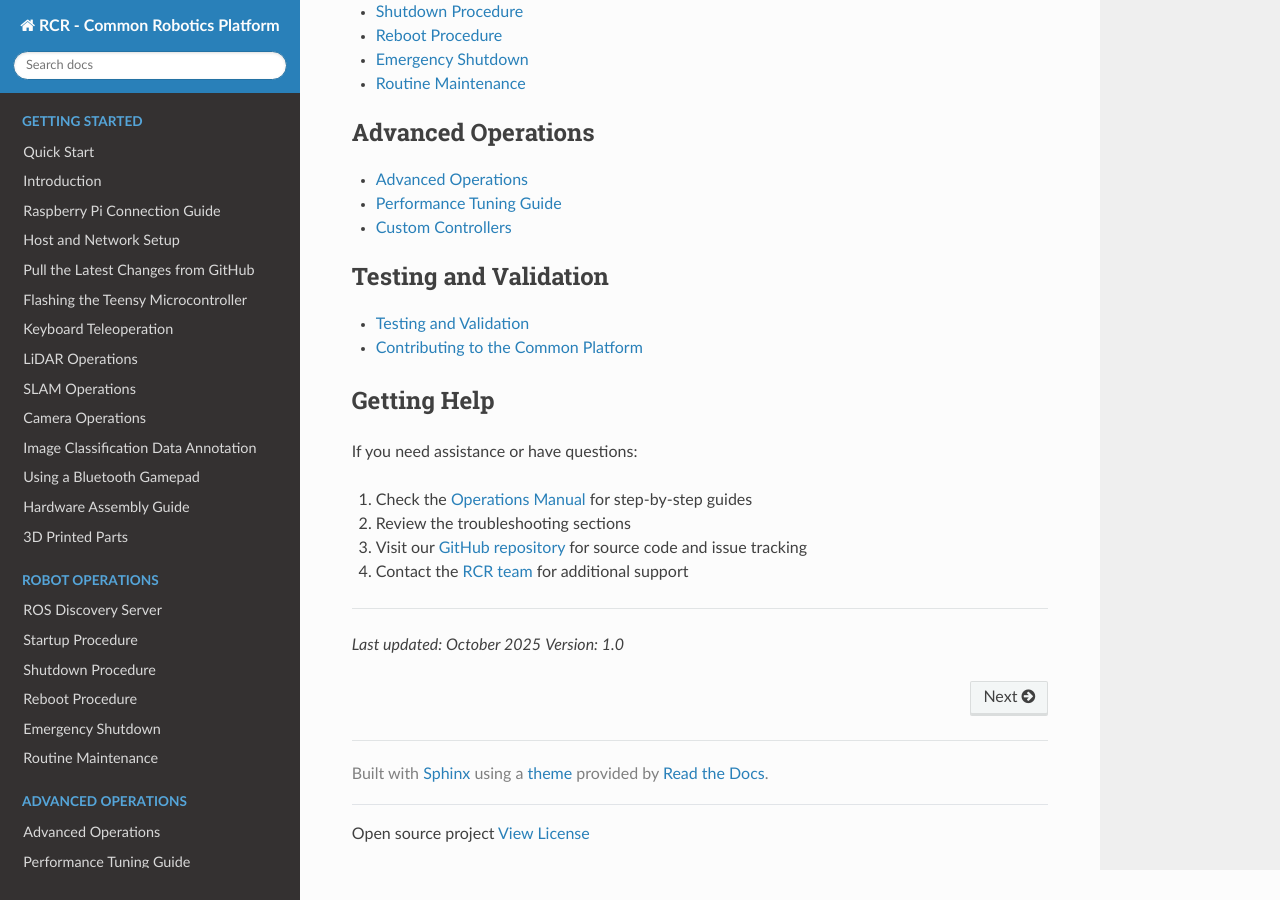
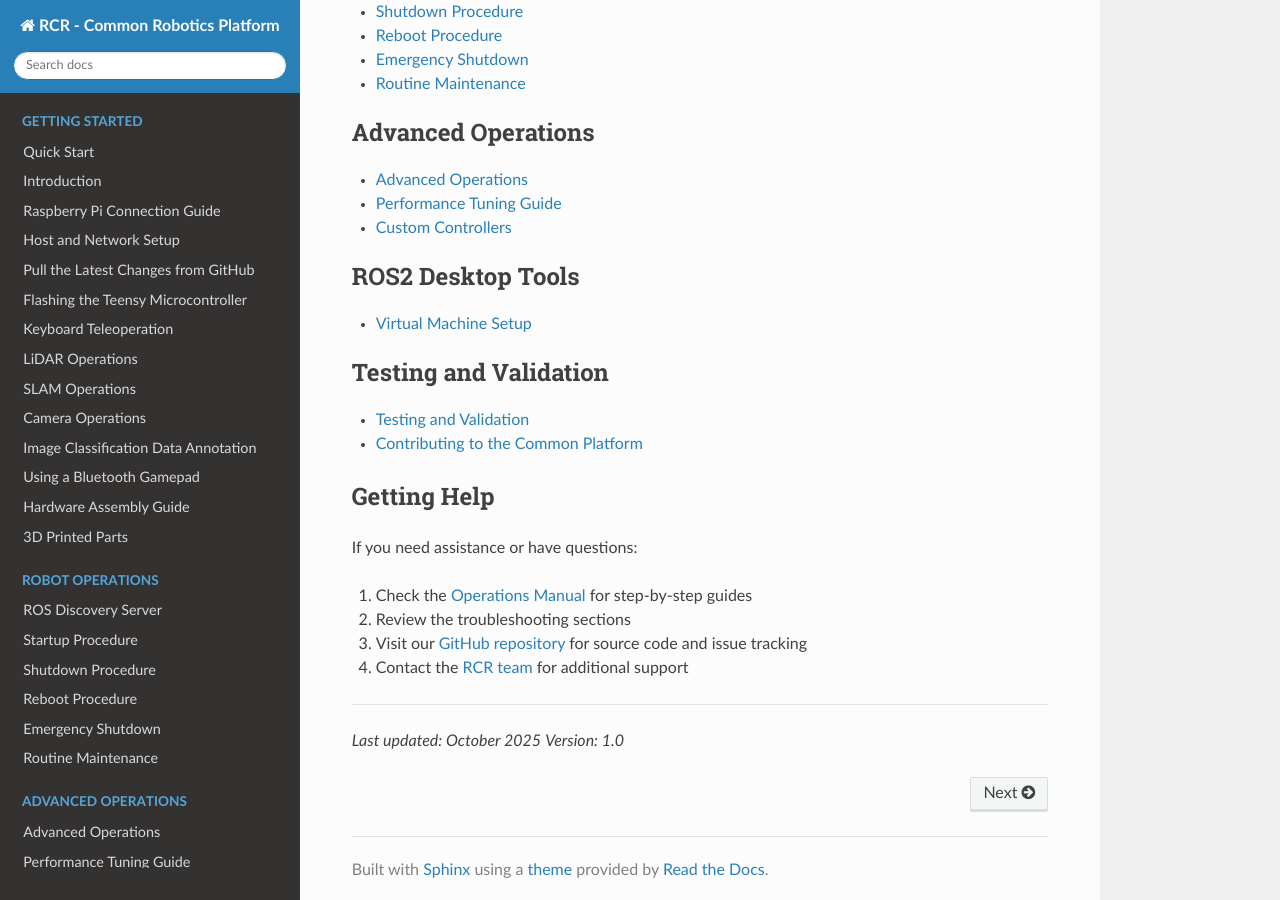
Before and after one commit to RoseCityRobotics/common_platform, a Sphinx documentation site: the page built from docs/source/index.md, in a window 1280 px wide and 900 px high, scrolled down 2739 px. Built offline with Sphinx 7.4.7 and the Read the Docs theme 3.1.0, drawn with Linux system fonts in a browser that asks for light colours; pages that are not in the unit, such as notebooks, are missing from menus.

Commit message:
adding to nav vms

````diff
--- a/docs/source/index.md
+++ b/docs/source/index.md
@@ -59,7 +59,7 @@ operations/advanced/custom_controllers
 :maxdepth: 1
 :caption: ROS2 Desktop Tools
 
-
+virtual_machines/installing_vms
 ```
 
 ```{toctree}
````
